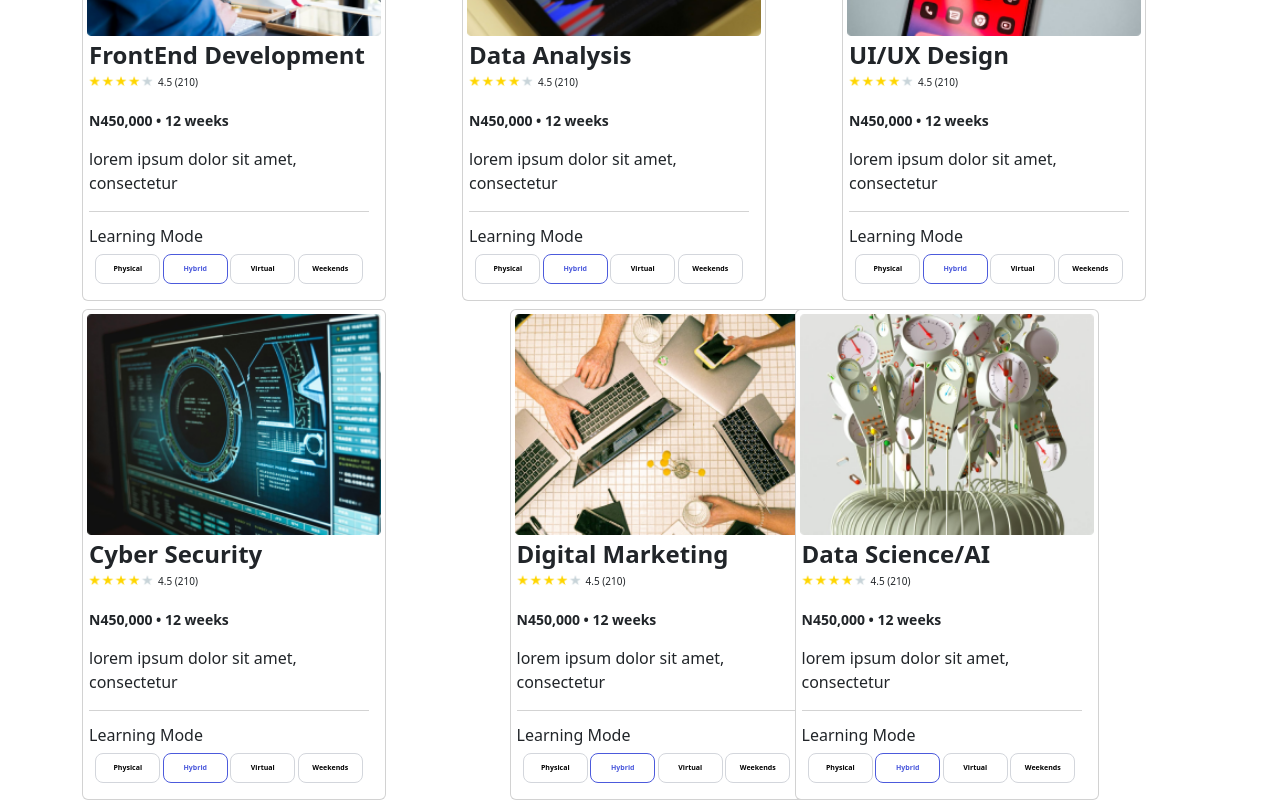
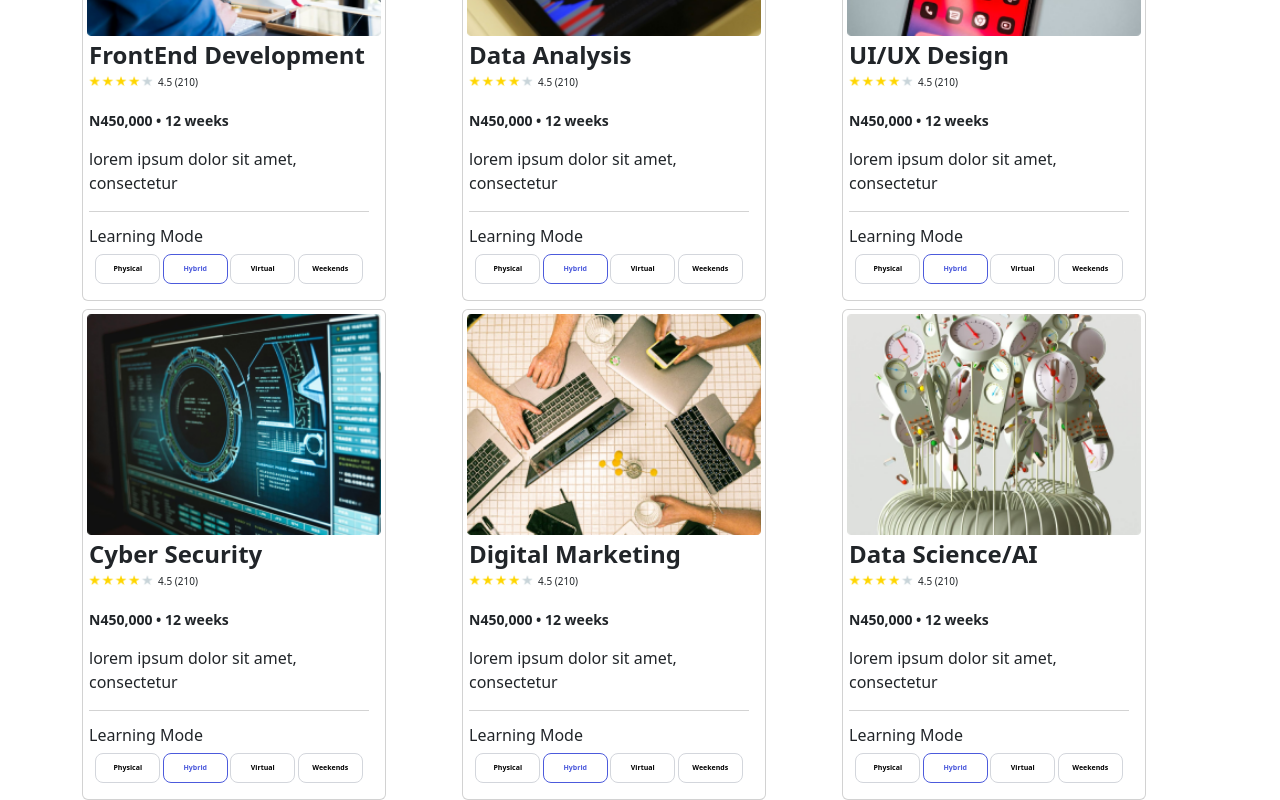
Before and after one commit to SamuelOkoduwa/InkeeperApp, a React (Vite) app: page / in a window 1280 px wide. Shown: the part 358-1158 px from the top of the page. Built offline with nearby package versions, Linux system fonts and the light colour scheme.

Commit message:
changing you module.css

```diff
--- a/src/components/OurCourses/OurCourses.jsx
+++ b/src/components/OurCourses/OurCourses.jsx
@@ -2,7 +2,7 @@
 import React from "react";
 import Button from 'react-bootstrap/Button';
 import Card from 'react-bootstrap/Card';
-import "./OurCourses.css";
+import "./OurCourses.Module.css";
 
 function CardContainer(props) {
   // eslint-disable-next-line react/prop-types
@@ -109,7 +109,7 @@ const OurCourses = () => {
             />
           </div>
 
-          <div className="col col-lg-3 mt-2 ">
+          <div className="col  mt-2 ">
             <CardContainer
               cardImage="/src/assets/Images/OurCoursesImg/Digital marketing.png"
               cardTitle={"Digital Marketing"}
```
Also changed, not shown: src/components/OurCourses/OurCourses.Module.css (renamed from src/components/OurCourses/OurCourses.css).
